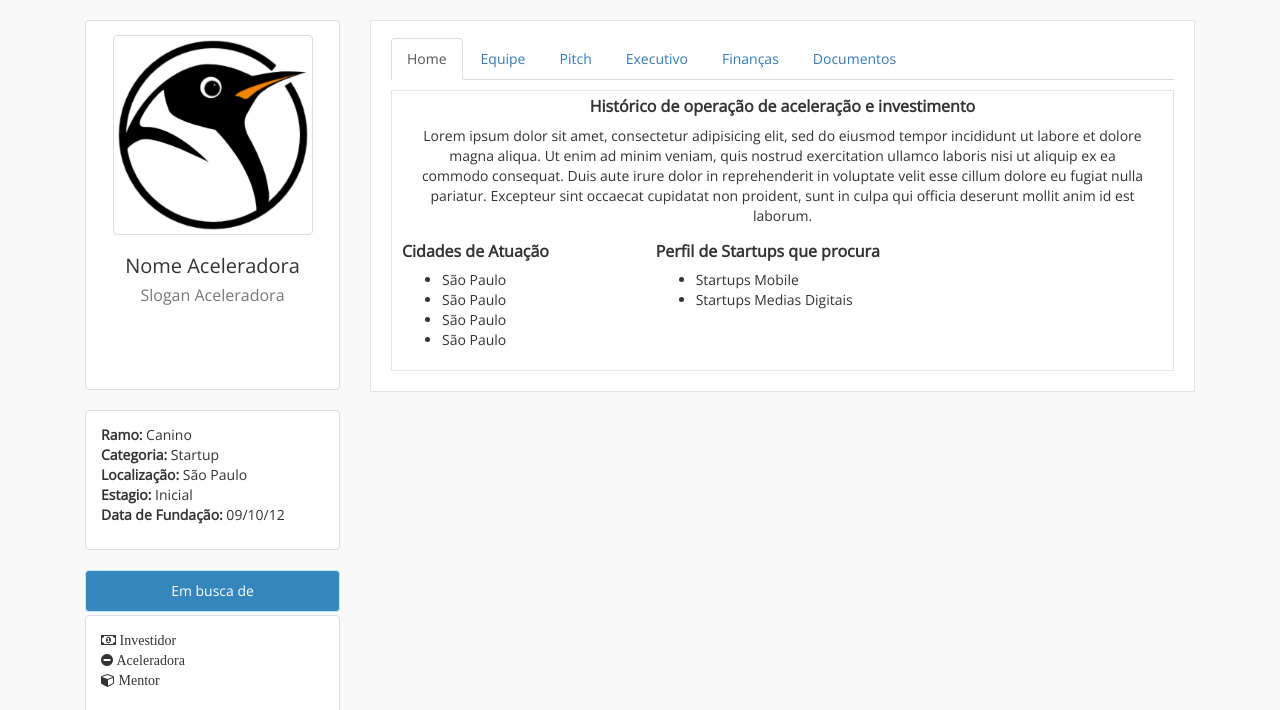
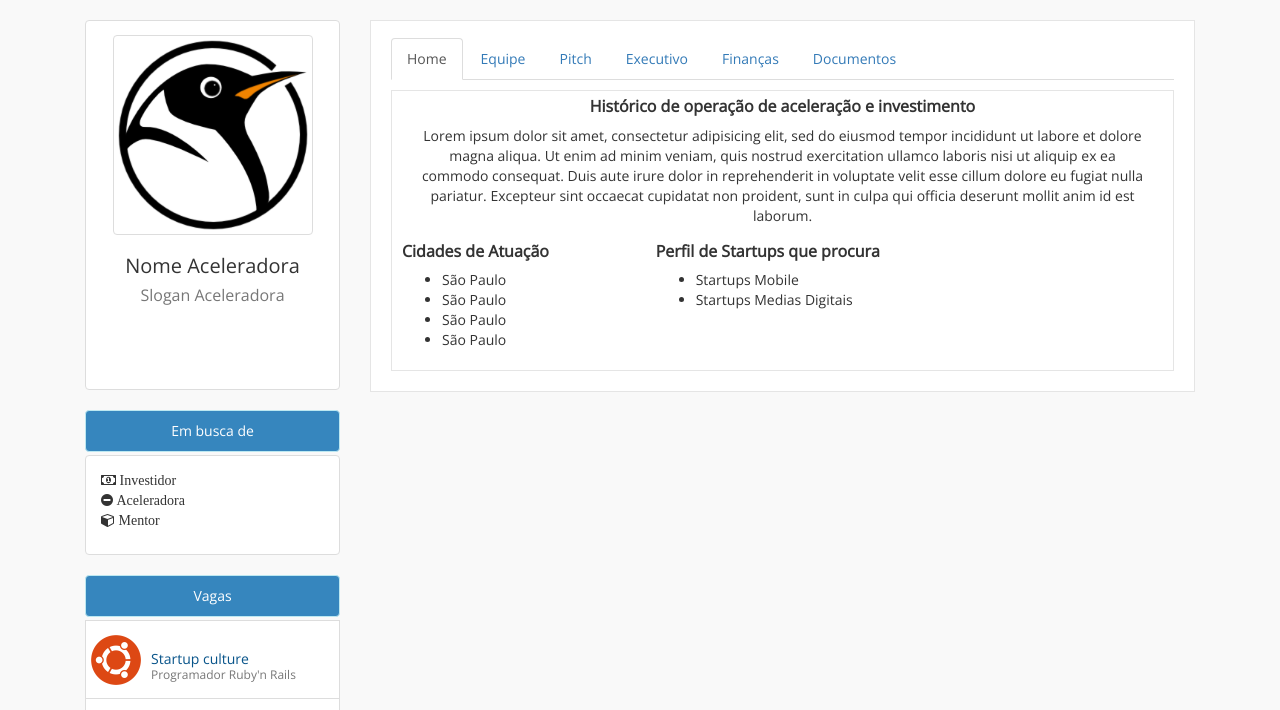
Before and after one commit to ccesaralvest/front-culture, a plain HTML site: page pagina-aceleradora.html in a window 1280 px wide. Shown: the part 60-770 px from the top of the page. Drawn offline with nearby package versions, Linux system fonts and the light colour scheme.

Commit message:
pagina de aceleradora, box excluido

```diff
--- a/pagina-aceleradora.html
+++ b/pagina-aceleradora.html
@@ -46,16 +46,6 @@
 							<img class="img-thumbnail  img-responsive" src="assets/img/e.png">
 							<h1>Nome Aceleradora</h1>
 							<h2 class="text-muted">Slogan Aceleradora</h2>
-						</div>
-
-						<div class="thumbnail box-basic-data">
-							<ul>
-								<li><strong>Ramo:</strong> Canino</li>
-								<li><strong>Categoria:</strong> Startup</li>
-								<li><strong>Localização:</strong> São Paulo</li>
-								<li><strong>Estagio:</strong> Inicial</li>
-								<li><strong>Data de Fundação:</strong> 09/10/12</li>
-							</ul>
 						</div>
 
 						<div class="alert alert-info alert-dif text-center" role="alert">Em busca de</div>
```
